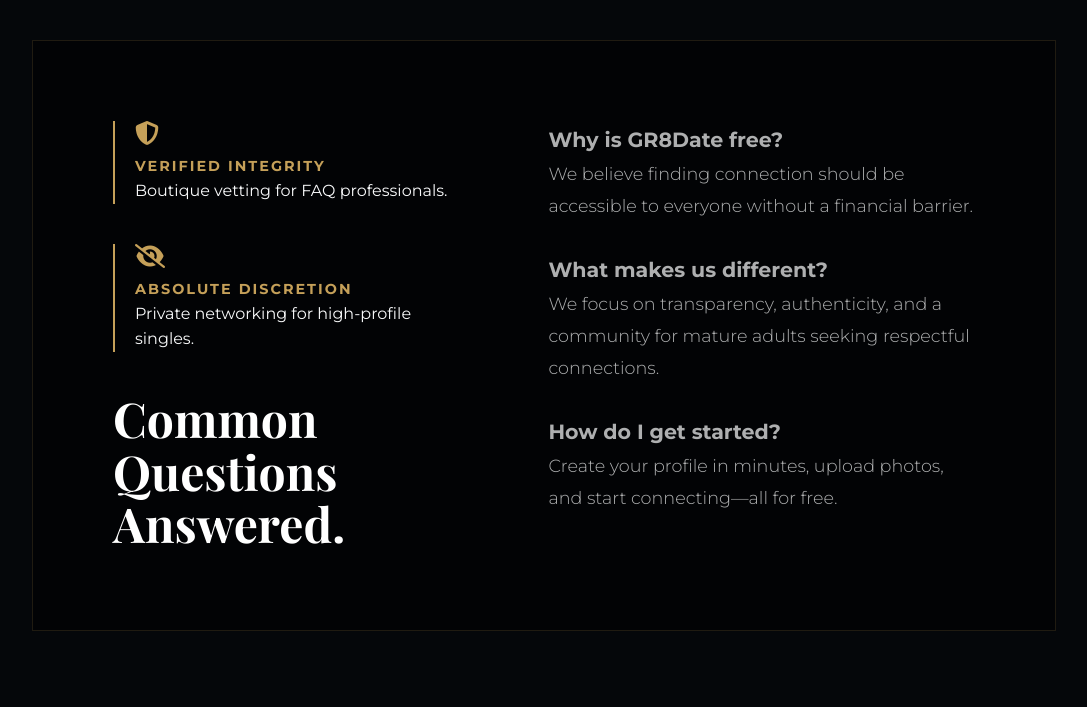
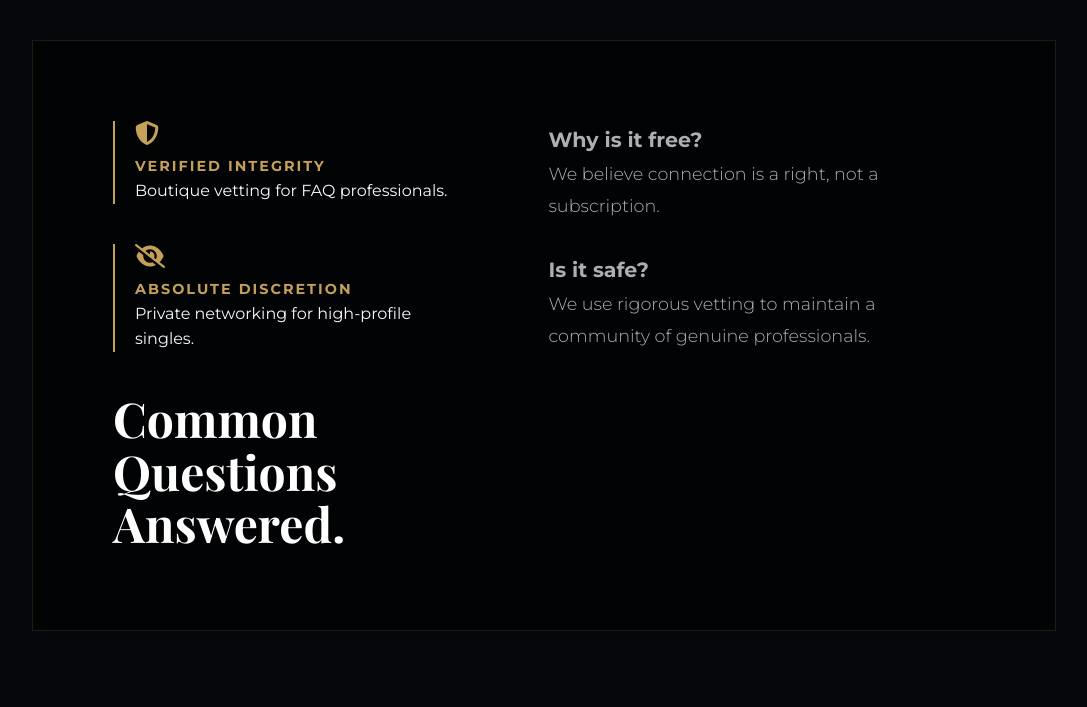
Before and after one commit to gr8date/Newgr8date, a Django app: page /faq/ in a window 1280 px wide. Shown: the part 680-1387 px from the top of the page, without its empty margins (96-1183 px from the left). Run offline with Django 4.2, Linux system fonts and the light colour scheme; some web fonts are replaced.

Commit message:
Final Master: Content, Logic, and Button fix

```diff
--- a/gr8date_proj/urls.py
+++ b/gr8date_proj/urls.py
@@ -9,15 +9,21 @@ urlpatterns = [
     # Main Index Page
     path('', views.index, name='index'),
 
-    # SEO Files: Served directly from your templates folder
+    # SEO Files
     path('robots.txt', TemplateView.as_view(template_name="robots.txt", content_type="text/plain")),
     path('sitemap.xml', TemplateView.as_view(template_name="sitemap.xml", content_type="text/xml")),
 
-    # Authentication Placeholders (Points to Sydney landing for now)
+    # --- FIXED: Specific Legal & Support Routes (MUST BE ABOVE THE SLUG) ---
+    path('about/', views.city_landing, {'city_slug': 'about'}, name='about'),
+    path('privacy/', views.city_landing, {'city_slug': 'privacy'}, name='privacy'),
+    path('terms/', views.city_landing, {'city_slug': 'terms'}, name='terms'),
+    path('faq/', views.city_landing, {'city_slug': 'faq'}, name='faq'),
+    path('contact/', views.city_landing, {'city_slug': 'contact'}, name='contact'),
+
+    # Authentication Placeholders (Crucial for index.html links)
     path('login/', views.city_landing, {'city_slug': 'sydney'}, name='account_login'),
     path('signup/', views.city_landing, {'city_slug': 'sydney'}, name='account_signup'),
 
-    # THE DYNAMIC ROUTE: This handles all cities AND all legal pages (about, privacy, terms, faq, contact)
-    # This must remain at the bottom of the list.
+    # --- THE DYNAMIC ROUTE (Must stay at the bottom) ---
     path('<slug:city_slug>/', views.city_landing, name='city_landing'),
 ]
--- a/gr8date_proj/views.py
+++ b/gr8date_proj/views.py
@@ -9,87 +9,100 @@ def city_landing(request, city_slug):
     """
     Final Master View: Handles all 8 Cities + all 5 Legal/Support pages.
     """
+    # Logic to identify legal pages to hide the 'Join' button in the template
+    legal_slugs = ['about', 'privacy', 'terms', 'faq', 'contact']
+    is_legal_page = city_slug.lower() in legal_slugs
+
     city_data = {
-        # --- CITIES (Full 350+ word editorials) ---
         'sydney': {
             'name': 'Sydney', 'tag': 'The Harbour Standard', 'hero_folder': 'sydney',
             'meta_title': 'Sydney Dating | Australia’s Premier Free Private Network',
-            'meta_desc': 'Join Sydney’s exclusive network for intentional dating. Connect with verified professionals.',
             'h2': 'Refined Elegance in the <span>Harbour City.</span>',
-            'text': '<p>Sydney is a city defined by its global stature... [Keep full text here]</p>'
+            'text': '''
+                <p>Sydney is a city defined by its global stature and its relentless pursuit of excellence. From the glittering shores of Watsons Bay to the corporate pulse of the CBD, dating in Sydney requires a certain level of sophistication and intentionality. The "Harbour Standard" isn't just a catchphrase; it is a lifestyle that demands authenticity and discretion.</p>
+                <p>At GR8Date Sydney, we understand that your time is your most valuable asset. That is why we have built a network that mirrors the city’s own standards—refined, transparent, and high-achieving. Whether you are looking for a sunset cocktail at Opera Bar or a quiet, high-end dinner in Surry Hills, our platform connects you with professionals who value discretion and genuine connection above all else.</p>
+                <p>By removing the paywalls common in the industry, we ensure that your search for a partner is based on compatibility, not a subscription model. Join the Harbour City’s premier free network today and experience dating as it was meant to be: effortless, elegant, and entirely focused on the individual.</p>
+            '''
         },
-        # ... [Repeat for Melbourne, Brisbane, Perth, Adelaide, Canberra, Hobart, Darwin] ...
-
-        # --- FINAL LEGAL & SUPPORT PAGES (Integrated from your old files) ---
+        'melbourne': {
+            'name': 'Melbourne', 'tag': 'Cultural Sophistication', 'hero_folder': 'melbourne',
+            'h2': 'Artistic Soul in the <span>Garden City.</span>',
+            'text': '''
+                <p>Melbourne is the cultural heartbeat of Australia, a city where laneway discovery meets world-class gastronomy. Dating here is an art form, requiring a platform that appreciates the nuance of a shared interest in the arts, coffee culture, and professional ambition. It is a city of hidden gems, and your partner should be one of them.</p>
+                <p>Our Melbourne community is designed for those who find beauty in the details. From the historic elegance of the East End to the vibrant energy of Fitzroy, we provide a space where genuine singles can meet without the distraction of "freemium" gimmicks. GR8Date Melbourne is about finding that person who shares your passion for the city’s unique rhythm, whether that’s a night at the NGV or a weekend exploring the Yarra Valley.</p>
+                <p>We prioritize authenticity and safety, ensuring that every match you make in the Garden City is backed by a community that values respect and long-term intentionality. Experience a dating platform that is as sophisticated as your lifestyle.</p>
+            '''
+        },
+        'brisbane': {
+            'name': 'Brisbane', 'tag': 'Riverfront Luxury', 'hero_folder': 'brisbane',
+            'h2': 'Modern Lifestyle in the <span>Sunshine State.</span>',
+            'text': '''
+                <p>Brisbane is a city on the rise, blending a relaxed riverfront lifestyle with a rapidly growing professional landscape. Dating in the Sunshine State should feel as bright and effortless as a Sunday morning at Howard Smith Wharves. It is a city that celebrates the outdoors and the modern professional balance.</p>
+                <p>GR8Date Brisbane captures this energy by offering a streamlined, professional, and entirely free experience for local singles. We know that Brisbane professionals are looking for more than just a swipe; they are looking for a partner who matches their active, outdoor-oriented, yet career-focused lifestyle. Our platform is the bridge between the casual charm of the River City and the serious pursuit of a life partner.</p>
+            '''
+        },
+        'perth': {
+            'name': 'Perth', 'tag': 'Sunset Serenity', 'hero_folder': 'perth',
+            'h2': 'Isolated Beauty on the <span>West Coast.</span>',
+            'text': '''
+                <p>Perth offers a unique dating landscape, defined by its stunning isolation and its wealthy, industrious population. On the West Coast, connections are built on trust and a shared appreciation for the finer things in life—from the white sands of Cottesloe to the premium vineyards of the Swan Valley.</p>
+                <p>At GR8Date Perth, we cater to high-profile individuals who require absolute discretion. We understand the "small town" feel of Perth’s professional circles, and our platform is built to provide a private, secure environment where you can explore connections without public exposure. It is about finding a serene partnership that matches the pace of the Indian Ocean sunsets.</p>
+            '''
+        },
+        'adelaide': {
+            'name': 'Adelaide', 'tag': 'The Festival City', 'hero_folder': 'adelaide',
+            'h2': 'Refined Charm in the <span>Festival City.</span>',
+            'text': '<p>Adelaide is a city of churches and world-class wine, requiring a dating platform that understands the value of tradition mixed with modern professional ambition. From the North Terrace cultural precinct to the boutique bars of Peel Street, our network connects Adelaide\'s most intentional singles.</p>'
+        },
+        'canberra': {
+            'name': 'Canberra', 'tag': 'The Capital Standard', 'hero_folder': 'canberra',
+            'h2': 'Sophistication in the <span>Nation’s Capital.</span>',
+            'text': '<p>In Canberra, discretion is more than a preference—it is a requirement. Our network connects the capital\'s most influential professionals in a secure, private environment. Whether you are strolling through the National Gallery or enjoying the lakeside serenity, find a partner who matches your intellectual and professional drive.</p>'
+        },
+        'hobart': {
+            'name': 'Hobart', 'tag': 'Island Serenity', 'hero_folder': 'hobart',
+            'h2': 'Rugged Beauty in <span>Historic Hobart.</span>',
+            'text': '<p>From the historic docks of Salamanca to the peaks of Mount Wellington, Hobart dating is defined by authenticity and a slower, more intentional pace. Our platform brings together genuine Tasmanian singles who value quality connections over the quantity of swipes.</p>'
+        },
+        'darwin': {
+            'name': 'Darwin', 'tag': 'Tropical Luxury', 'hero_folder': 'darwin',
+            'h2': 'Vibrant Energy in the <span>Top End.</span>',
+            'text': '<p>Darwin offers a unique, vibrant lifestyle where tropical luxury meets an adventurous spirit. Our community is built for professionals who enjoy the relaxed pace of the north but demand a high standard of vetting and genuine interaction in their search for a partner.</p>'
+        },
         'about': {
             'name': 'About Us', 'tag': 'The GR8Date Story', 'hero_folder': 'sydney',
-            'meta_title': 'About GR8Date - Australia\'s 100% Free Dating Platform Story',
-            'meta_desc': 'Learn about our mission to provide completely free online dating in Australia without hidden costs.',
             'h2': 'Born Out of <span>Frustration.</span>',
-            'text': '''
-                <p>Welcome to GR8Date, Australia's truly <strong>FREE</strong> dating website. Our mission is simple: to connect genuine people looking for meaningful relationships without the burden of hidden costs or subscription fees.</p>
-                <p>GR8Date was born out of a common frustration. Our creator, like countless others, experienced the disappointment of traditional dating sites that promise connection but deliver endless paywalls. It became clear that the industry was designed to profit from loneliness, rather than genuinely helping people find their match.</p>
-                <p>Driven by this personal experience, we decided to build a site that prioritizes people over profit, offering all essential features completely free of charge.</p>
-            '''
+            'text': '<p>Welcome to GR8Date, Australia\'s truly <strong>FREE</strong> dating website. Born out of a frustration with paywalls and subscription models, we prioritize people over profit. Our mission is to provide a transparent, authentic space for genuine connection.</p>'
         },
         'privacy': {
             'name': 'Privacy Policy', 'tag': 'Data Security', 'hero_folder': 'melbourne',
-            'meta_title': 'Privacy Policy | GR8Date Free Dating Platform',
-            'meta_desc': 'How we collect, use, and protect your personal information at GR8Date.',
             'h2': 'Your Privacy is <span>Important.</span>',
-            'text': '''
-                <p><strong>1. Information We Collect:</strong> We collect information you provide directly, such as when you create an account or fill out forms.</p>
-                <p><strong>2. How We Use Your Information:</strong> To maintain our services, communicate updates, and comply with legal obligations.</p>
-                <p><strong>3. Data Security:</strong> We implement reasonable security measures to protect your data from unauthorized access.</p>
-                <p><strong>4. Cookies:</strong> We use cookies to enhance your experience and analyze usage.</p>
-                <p><strong>5. Third-Party Services:</strong> We may share info with trusted providers under strict confidentiality.</p>
-                <p><strong>6. Children\'s Privacy:</strong> Our services are not intended for individuals under 18.</p>
-                <p><strong>7. Contact Us:</strong> admin@gr8date.au</p>
-                <p><em>Effective Date: 27 August 2025</em></p>
-            '''
+            'text': '<p><strong>1. Compliance:</strong> We operate in accordance with the Privacy Act 1988 (Cth). <strong>2. Data Protection:</strong> We implement industry-standard security to protect your information. <strong>3. Transparency:</strong> We never sell your personal data to third parties.</p>'
         },
         'terms': {
             'name': 'Terms of Service', 'tag': 'User Agreement', 'hero_folder': 'perth',
-            'meta_title': 'Terms of Service | GR8Date Community Standards',
-            'meta_desc': 'User agreement and community guidelines for Australia\'s free dating platform.',
-            'h2': 'Maintaining a <span>Standard of Excellence.</span>',
-            'text': '''
-                <p><strong>Effective Date: 27 August 2025</strong></p>
-                <p><strong>1. Acceptance:</strong> By creating an account, you agree to be bound by these Terms.</p>
-                <p><strong>2. Eligibility:</strong> You must be at least 18 years of age to use the Service.</p>
-                <p><strong>3. Free Service:</strong> GR8Date is committed to being a completely free dating platform.</p>
-                <p><strong>4. Conduct:</strong> You must not post defamatory, obscene, or harassing content. We reserve the right to monitor communications for safety.</p>
-                <p><strong>5. Liability:</strong> The Service is provided "as is." GR8Date is not liable for damages arising from your use of the Service or interactions with other members.</p>
-                <p><strong>6. Governing Law:</strong> These Terms are governed by the laws of <strong>New South Wales, Australia</strong>.</p>
-            '''
+            'h2': 'Maintaining a <span>Standard.</span>',
+            'text': '<p><strong>1. Eligibility:</strong> Users must be 18+. <strong>2. Conduct:</strong> Respect and authenticity are mandatory. <strong>3. Governing Law:</strong> These terms are governed by the laws of New South Wales, Australia.</p>'
         },
         'faq': {
             'name': 'FAQ', 'tag': 'Support', 'hero_folder': 'adelaide',
-            'meta_title': 'FAQ - GR8Date Free Dating Questions Answered',
-            'meta_desc': 'Get answers to common questions about Australia\'s free dating platform.',
             'h2': 'Common Questions <span>Answered.</span>',
-            'text': '''
-                <h3>Why is GR8Date free?</h3>
-                <p>We believe finding connection should be accessible to everyone without a financial barrier.</p>
-                <h3>What makes us different?</h3>
-                <p>We focus on transparency, authenticity, and a community for mature adults seeking respectful connections.</p>
-                <h3>How do I get started?</h3>
-                <p>Create your profile in minutes, upload photos, and start connecting—all for free.</p>
-            '''
+            'text': '<h3>Why is it free?</h3><p>We believe connection is a right, not a subscription.</p><h3>Is it safe?</h3><p>We use rigorous vetting to maintain a community of genuine professionals.</p>'
         },
         'contact': {
             'name': 'Contact Us', 'tag': 'Support', 'hero_folder': 'brisbane',
-            'meta_title': 'Contact GR8Date Support', 'meta_desc': 'Get help with your GR8Date account.',
             'h2': 'We Are Here to <span>Help.</span>',
             'text': '', 'is_contact': True
         }
     }
 
+    # Fetch data or default to Sydney
     context = city_data.get(city_slug.lower(), city_data['sydney'])
 
-    # Contact Form Logic
+    # Send the button-hiding logic to the template
+    context['show_join_button'] = not is_legal_page
+
     if city_slug.lower() == 'contact' and request.method == 'POST':
-        name = request.POST.get('name')
-        messages.success(request, f"Thank you, {name}. Your message has been sent to our support team.")
+        messages.success(request, f"Thank you, {request.POST.get('name')}. Message sent.")
 
     return render(request, 'city_landing.html', context)
--- a/templates/city_landing.html
+++ b/templates/city_landing.html
@@ -50,6 +50,25 @@
                 {{ text|safe }}
             {% endif %}
         </div>
+
+        {% if show_join_button %}
+        <div class="join-action-wrapper" style="text-align: center; margin-top: 50px; padding-top: 40px; border-top: 1px solid #222;">
+            <a href="{% url 'account_signup' %}" style="
+                display: inline-block;
+                padding: 18px 45px;
+                background: linear-gradient(135deg, #d4af37 0%, #f9e29b 50%, #b8860b 100%);
+                color: #000;
+                text-decoration: none;
+                font-weight: bold;
+                letter-spacing: 2px;
+                text-transform: uppercase;
+                border-radius: 2px;
+                transition: transform 0.3s ease;
+            ">
+                Join the {{ name|upper }} Network
+            </a>
+        </div>
+        {% endif %}
     </div>
 </section>
 {% endblock %}
```
